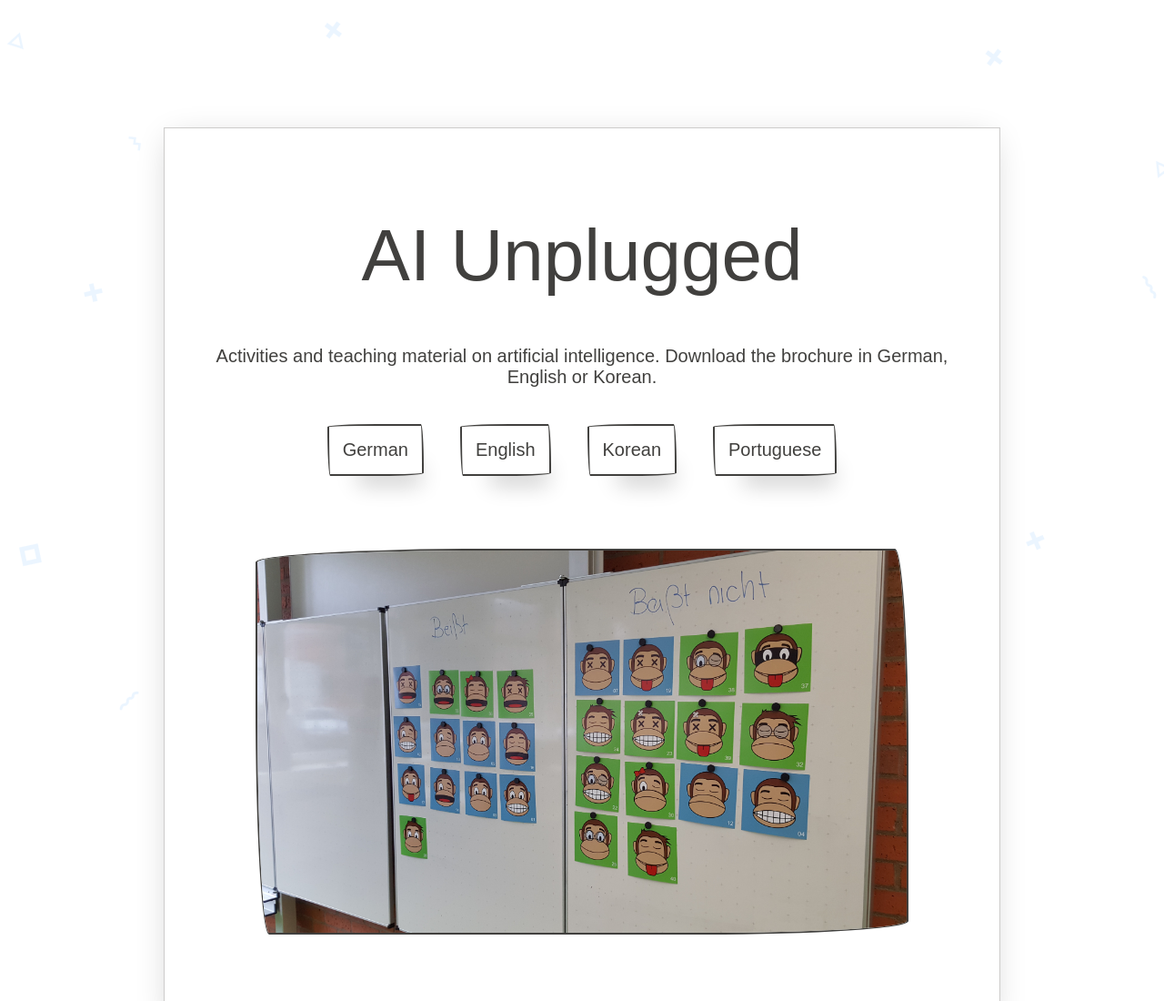
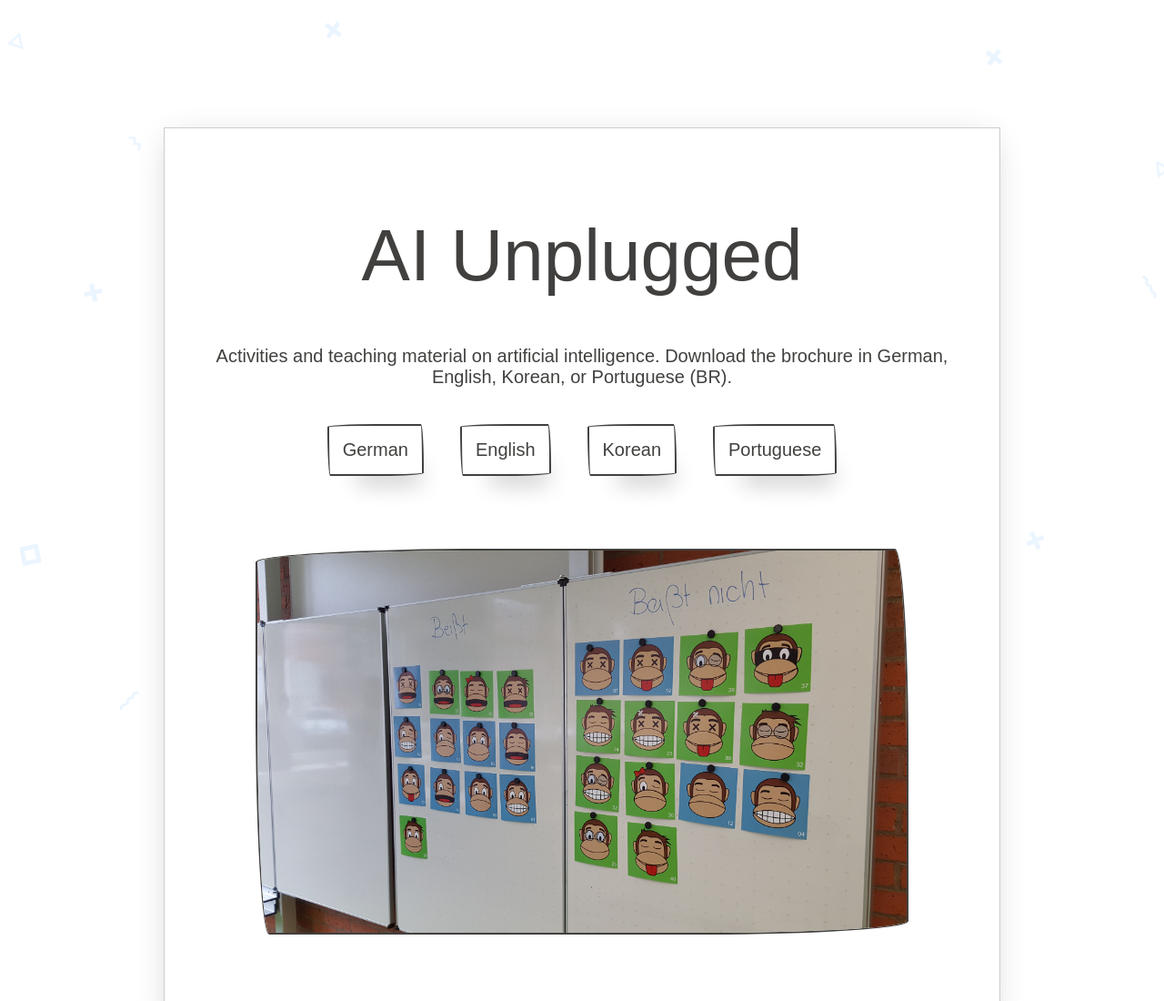
Before and after one commit to manzanillo/ai-unplugged, a Gatsby site: page / in a window 1280 px wide. Shown: the top 1100 px of the page at 91% size. Built offline with nearby package versions, Linux system fonts and the light colour scheme; Gatsby itself is replaced by a stand-in of ours; a web font is replaced by a local one.

Commit message:
portugues br note

```diff
--- a/src/components/hero.js
+++ b/src/components/hero.js
@@ -29,7 +29,7 @@ const Header = ({ siteTitle }) => (
       <h1 style={{ textAlign: "center" }}>AI Unplugged</h1>
       <p style={{ textAlign: "center" }}>
         Activities and teaching material on artificial intelligence. Download
-        the brochure in German, English or Korean.
+        the brochure in German, English, Korean, or Portuguese (BR).
       </p>
       <div style={{ textAlign: "center" }}>
         <button
```
